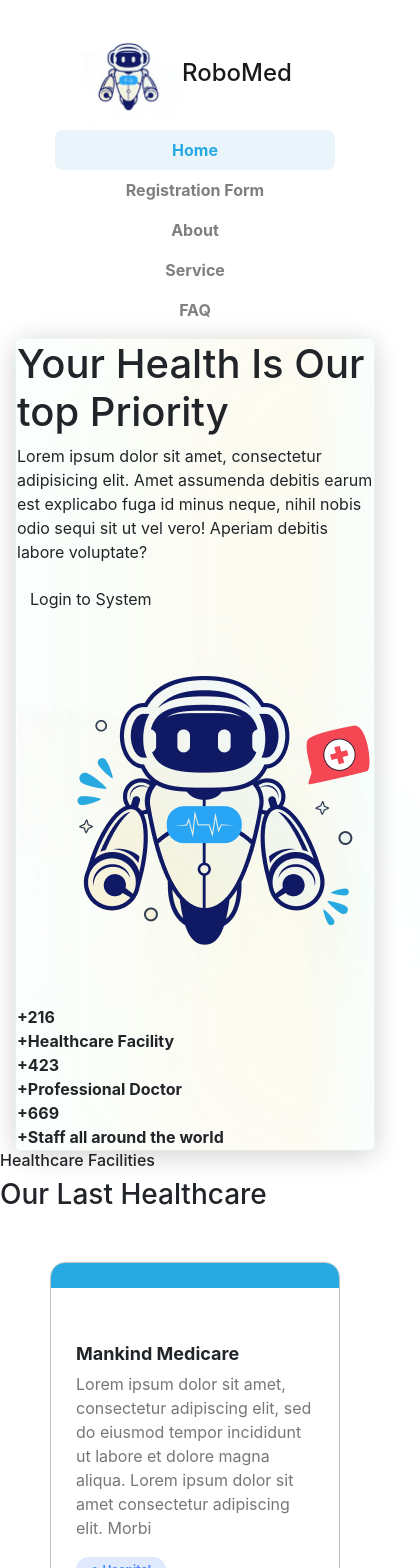
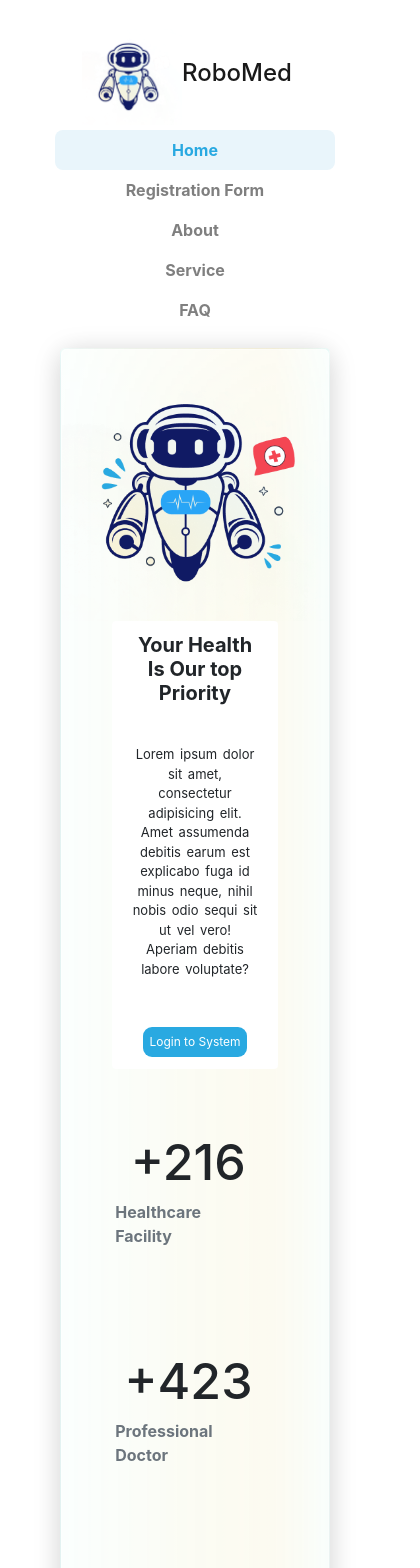
Before and after one commit to pouyaafraz123/Robomed, a React (Create React App) app: page / in a window 390 px wide. Shown: the top 1568 px of the page, 420 px wide, since content can reach past the window. Built offline with nearby package versions, Linux system fonts and the light colour scheme.

Commit message:
Header Full

```diff
--- a/src/components/App.js
+++ b/src/components/App.js
@@ -8,25 +8,26 @@ import TextCardContainer from "./TextCardContainer";
 
 const App = () => {
   const headerTitle = "Your Health Is Our top Priority";
-    const headerText = "Lorem ipsum dolor sit amet, consectetur adipisicing elit. Amet assumenda debitis earum est " +
+  const headerText =
+    "Lorem ipsum dolor sit amet, consectetur adipisicing elit. Amet assumenda debitis earum est " +
     "explicabo fuga id minus neque, nihil nobis odio sequi sit ut vel vero! Aperiam debitis labore voluptate?";
   const headerDetails = [
     {
       num: 216,
-            text: "Healthcare Facility"
+      text: "Healthcare Facility",
     },
     {
       num: 423,
-            text: "Professional Doctor"
+      text: "Professional Doctor",
     },
     {
       num: 669,
-            text: "Staff all around the world"
-        }
+      text: "Staff all around the world",
+    },
   ];
 
-    const smallHeading1="Healthcare Facilities";
-    const bigHeading1="Our Last Healthcare ";
+  const smallHeading1 = "Healthcare Facilities";
+  const bigHeading1 = "Our Last Healthcare ";
 
   return (
     <>
@@ -35,14 +36,13 @@ const App = () => {
           <TopBar />
         </div>
       </div>
-            <div className={"container"}>
-            <Header title={headerTitle} text={headerText} details={headerDetails}/>
+      <div className={"container-fluid"}>
+        <Header title={headerTitle} text={headerText} details={headerDetails} />
       </div>
-            <Heading smallTitle={smallHeading1} bigTitle={bigHeading1}/>
-            <TextCardContainer/>
+      <Heading smallTitle={smallHeading1} bigTitle={bigHeading1} />
+      <TextCardContainer />
     </>
-
   );
-}
+};
 
 export default App;
--- a/src/components/Header.js
+++ b/src/components/Header.js
@@ -3,21 +3,31 @@ import React from "react";
 class Header extends React.Component {
   render() {
     return (
-            <header className={"header"}>
+      <header className={"header"} style={{ margin: "10px 45px" }}>
         <div className={"header__inside"}>
-                    <div className={"header__content"}>
-                        <h1 className={"header__title"}>
-                            {this.props.title}
-                        </h1>
-                        <p className={"header__text"}>
-                            {this.props.text}
-                        </p>
-                        <button className={"btn btn--blue header__btn"}>Login to System</button>
+          <div className={"header__content row responsive-heading"}>
+            <div className="col-lg-7 col-12">
+              <div className="card border-0" style={{margin : '40px 50px'}}>
+                <div className="card-header bg-transparent border-bottom-0">
+                  <h1 className={"header__title"} style={{fontSize : '60px'}}>{this.props.title}</h1>
                 </div>
+                <div className="card-body">
+                  <p className={"header__text"}  style={{wordSpacing : '7px'}}>{this.props.text}</p>
+                </div>
+                <div className="card-footer bg-transparent border-top-0">
+                  <button className={"header__btn btn primary-btn"}>
+                    Login to System
+                  </button>
+                </div>
+              </div>
+            </div>
+            <div className="col-lg-5 col-12 mt-3">
               <div className={"header__img"}>
-                        <img src={require("../img/Main Picture.png")} alt={"logo"}/>
+                <img className="img-fluid" src={require("../img/Main Picture.png")} alt={"logo"} />
               </div>
-                    <div className={"header__detail"}>
+            </div>
+          </div>
+          <div className={"header__detail row mt-3"} style={{paddingRight: '25%' , paddingLeft: '20%'}}>
             {this.renderDetail(this.props.details)}
           </div>
         </div>
@@ -26,14 +36,18 @@ class Header extends React.Component {
   }
 
   renderDetail(details) {
-        return details.map(detail => {
+    return details.map((detail) => {
       return (
-                <div className={"header__detail"}>
-                    <div className={"header__detail-number"}><strong>+{detail.num}</strong></div>
-                    <div className={"header__detail-text"}><strong>+{detail.text}</strong></div>
+        <div className={"header__detail col-lg-4 col-12 pb-5 mb-5 d-flex flex-column justify-content-between align-items-center"}>
+          <div className={"header__detail-number"}>
+            <strong style={{fontSize : '50px' , fontWeight: '500'}}>+{detail.num}</strong>
+          </div>
+          <div className={"header__detail-text"}>
+            <span className="text-muted"><strong>{detail.text}</strong></span>
+          </div>
         </div>
       );
-        })
+    });
   }
 }
 
--- a/src/components/TextCard.js
+++ b/src/components/TextCard.js
@@ -4,13 +4,13 @@ class TextCard extends React.Component {
     render() {
 
         return (
-            <div className={`card card--${this.props.theme}`}>
-                <div className={"card__top"}></div>
-                <div className={"card__body"}>
-                    <h6 className={"card__title"}><strong>{this.props.title} </strong><i
+            <div className={`cardtext cardtext--${this.props.theme}`}>
+                <div className={"cardtext__top"}></div>
+                <div className={"cardtext__body"}>
+                    <h6 className={"cardtext__title"}><strong>{this.props.title} </strong><i
                         className={`flag flag-${this.props.flag}`}></i></h6>
-                    <p className={"card__text"}>{this.props.text}</p>
-                    <a href="src/components/TextCard#" className={"card__badge"}>
+                    <p className={"cardtext__text"}>{this.props.text}</p>
+                    <a href="src/components/TextCard#" className={"cardtext__badge"}>
                         <strong>
                             <span>&bull; </span>
                             {this.props.badge}
--- a/src/sass/layout/_header.scss
+++ b/src/sass/layout/_header.scss
@@ -1,12 +1,12 @@
-.header{
-  background-image: linear-gradient(to right, rgba(16, 242, 197, 0.06), rgba(225, 188, 22, 0.2)80%,rgba(16, 242, 231, 0.1));
+.header {
+  background-image: linear-gradient(to right, rgba(16, 242, 197, 0.06), rgba(225, 188, 22, 0.2)80%, rgba(16, 242, 231, 0.1));
   border-radius: 5px;
   box-shadow: 0 4px 30px rgba(0, 0, 0, 0.1);
   backdrop-filter: blur(50px);
   -webkit-backdrop-filter: blur(50px);
   border: 1px solid rgba(255, 255, 255, 0.3);
 
-  &__inside{
+  &__inside {
     background: rgba(255, 255, 255, 0.8);
     border-radius: 5px;
     box-shadow: 0 4px 30px rgba(0, 0, 0, 0.1);
@@ -15,3 +15,57 @@
     border: 1px solid rgba(255, 255, 255, 0.3);
   }
 }
+
+.primary-btn {
+  background-color: #29a9e1 !important;
+  color: white !important;
+  padding: 7px 30px !important;
+  border-radius: 9px !important;
+  font-size: 22px;
+}
+
+@media only screen and(max-width: 991px) {
+  .responsive-heading {
+    display: flex !important;
+    flex-direction: column-reverse !important;
+  }
+
+  .responsive-heading:first-child {
+    text-align: center !important;
+  }
+
+  .responsive-heading:nth-child(1) .card {
+    margin-top: 0px !important;
+  }
+
+  .responsive-heading:nth-child(1) .card .card-header h1 {
+    font-size: 40px !important;
+    font-weight: bolder;
+  }
+}
+
+@media only screen and(max-width: 466px) {
+  .responsive-heading:nth-child(1) .card .card-header h1 {
+    font-size: 20px !important;
+    font-weight: bolder;
+  }
+
+  .responsive-heading:nth-child(1) .card .card-body p {
+    font-size: small !important;
+    word-spacing: 2px !important;
+  }
+}
+
+@media only screen and(max-width: 482px) {
+  .primary-btn {
+    padding: 5px 10px !important;
+    font-size: 16px;
+  }
+}
+
+@media only screen and(max-width: 419px) {
+  .primary-btn {
+    padding: 5px 5px !important;
+    font-size: 12px;
+  }
+}
--- a/src/sass/main.css
+++ b/src/sass/main.css
@@ -15,6 +15,52 @@
   border: 1px solid rgba(255, 255, 255, 0.3);
 }
 
+.primary-btn {
+  background-color: #29a9e1 !important;
+  color: white !important;
+  padding: 7px 30px !important;
+  border-radius: 9px !important;
+  font-size: 22px;
+}
+
+@media only screen and (max-width: 991px) {
+  .responsive-heading {
+    display: flex !important;
+    flex-direction: column-reverse !important;
+  }
+  .responsive-heading:first-child {
+    text-align: center !important;
+  }
+  .responsive-heading:nth-child(1) .card {
+    margin-top: 0px !important;
+  }
+  .responsive-heading:nth-child(1) .card .card-header h1 {
+    font-size: 40px !important;
+    font-weight: bolder;
+  }
+}
+@media only screen and (max-width: 466px) {
+  .responsive-heading:nth-child(1) .card .card-header h1 {
+    font-size: 20px !important;
+    font-weight: bolder;
+  }
+  .responsive-heading:nth-child(1) .card .card-body p {
+    font-size: small !important;
+    word-spacing: 2px !important;
+  }
+}
+@media only screen and (max-width: 482px) {
+  .primary-btn {
+    padding: 5px 10px !important;
+    font-size: 16px;
+  }
+}
+@media only screen and (max-width: 419px) {
+  .primary-btn {
+    padding: 5px 5px !important;
+    font-size: 12px;
+  }
+}
 .customActive {
   background-color: #e9f5fb !important;
   color: #29a9e1 !important;
@@ -38,47 +84,45 @@
     justify-content: center;
   }
 }
-.card {
+.cardtext {
   margin: 50px;
   border: 1px solid #c1c1c1 !important;
   border-radius: 15px;
   overflow: hidden;
 }
-.card--blue .card__top {
+.cardtext--blue .cardtext__top {
   background: #29A9E1;
 }
-.card--blue .card__badge {
+.cardtext--blue .cardtext__badge {
   color: rgba(0, 81, 255, 0.65);
   background: rgba(0, 81, 255, 0.12);
 }
-.card--yellow .card__top {
+.cardtext--yellow .cardtext__top {
   background: #FFD964;
 }
-.card--yellow .card__badge {
+.cardtext--yellow .cardtext__badge {
   color: black;
   background: rgba(0, 0, 0, 0.18);
 }
-.card__top {
+.cardtext__top {
   height: 25px;
   margin-bottom: 30px;
 }
-.card__body {
+.cardtext__body {
   padding: 25px;
 }
-.card__badge:link, .card__badgevisted {
+.cardtext__badge:link, .cardtext__badgevisted {
   text-decoration: none;
   padding: 5px 15px;
   border-radius: 25px;
   font-size: 12px;
 }
-.card__badge span {
+.cardtext__badge span {
   font-size: 16px;
 }
-.card__title {
+.cardtext__title {
   font-size: 18px;
 }
-.card__text {
+.cardtext__text {
   color: #777;
-}
-
-/*# sourceMappingURL=main.css.map */
+}/*# sourceMappingURL=main.css.map */
```
Also changed, not shown: src/sass/components/_card.scss (+5 -5 lines), 1 other file (tests, documents, lock files or other folders). Lines whose indentation alone changed are shown as unchanged.
